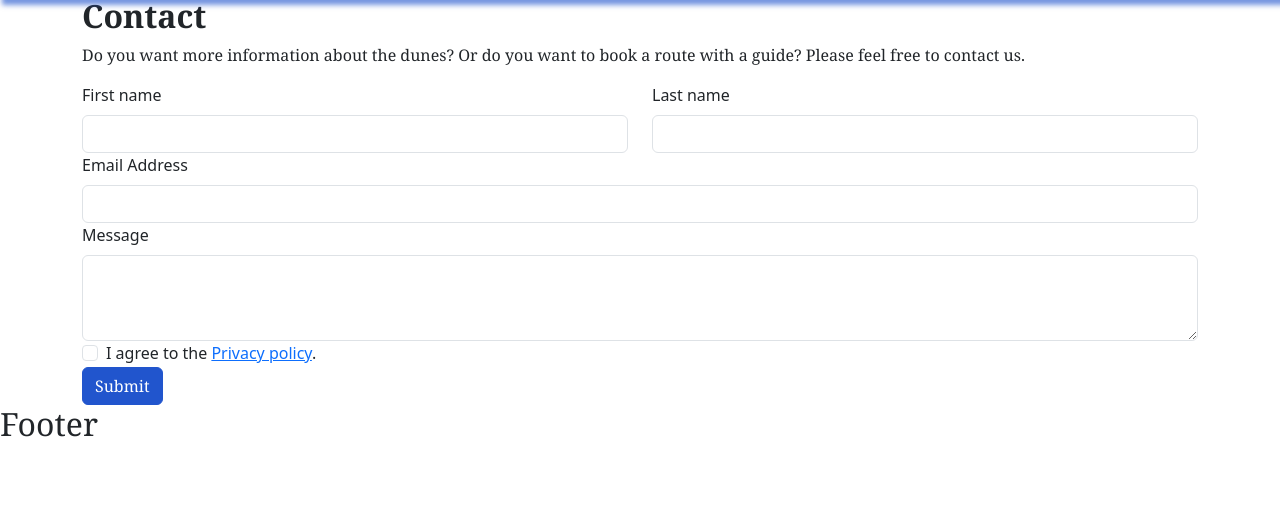
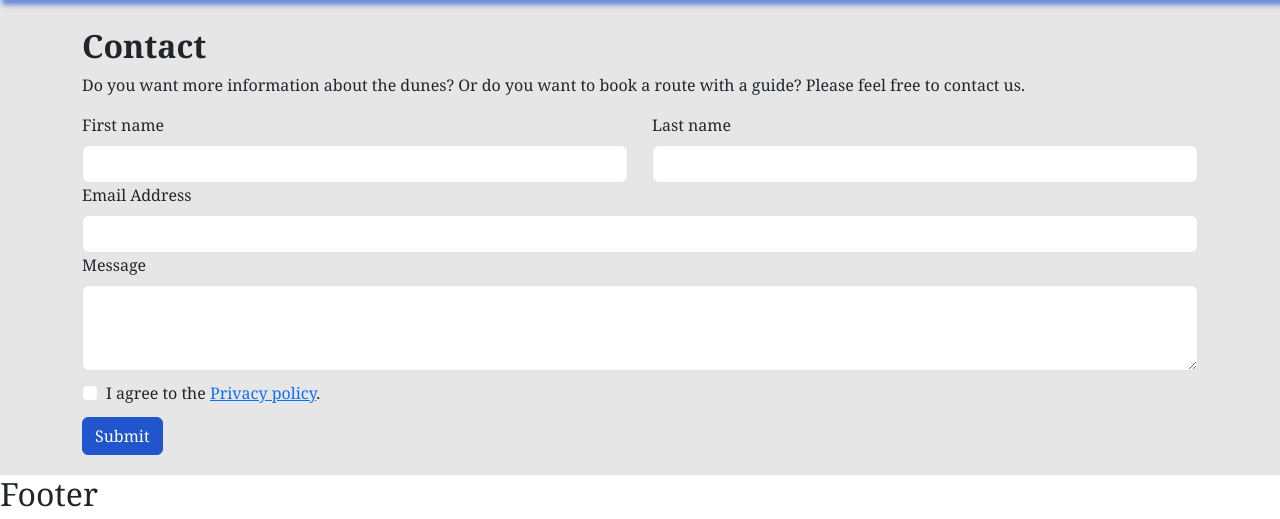
Before and after one commit to puma13992/north-holland-dunes, a plain HTML site: page index.html in a window 1280 px wide. Shown: the part 2376-2895 px from the top of the page. Before the commit the page ends 2828 px from the top, so only its background shows below. Drawn offline with nearby package versions, Linux system fonts and the light colour scheme.

Commit message:
Add style to the contact section and the contact form

```diff
--- a/assets/css/styles.css
+++ b/assets/css/styles.css
@@ -147,3 +147,20 @@ a.nav-link:hover {
 .carousel {
     box-shadow: 5px 5px 5px 3px rgba(33,85,205,0.62);
 }
+
+/*contact section*/
+#landing-contact {
+    background-color: #e6e6e6;
+    padding-top: 30px;
+    padding-bottom: 20px;
+}
+
+.form-label,
+.form-check-label {
+    font-family: Georgia, 'Times New Roman', Times, serif !important;
+}
+
+#submit-button,
+.form-check {
+    margin-top: 10px;
+}
```
